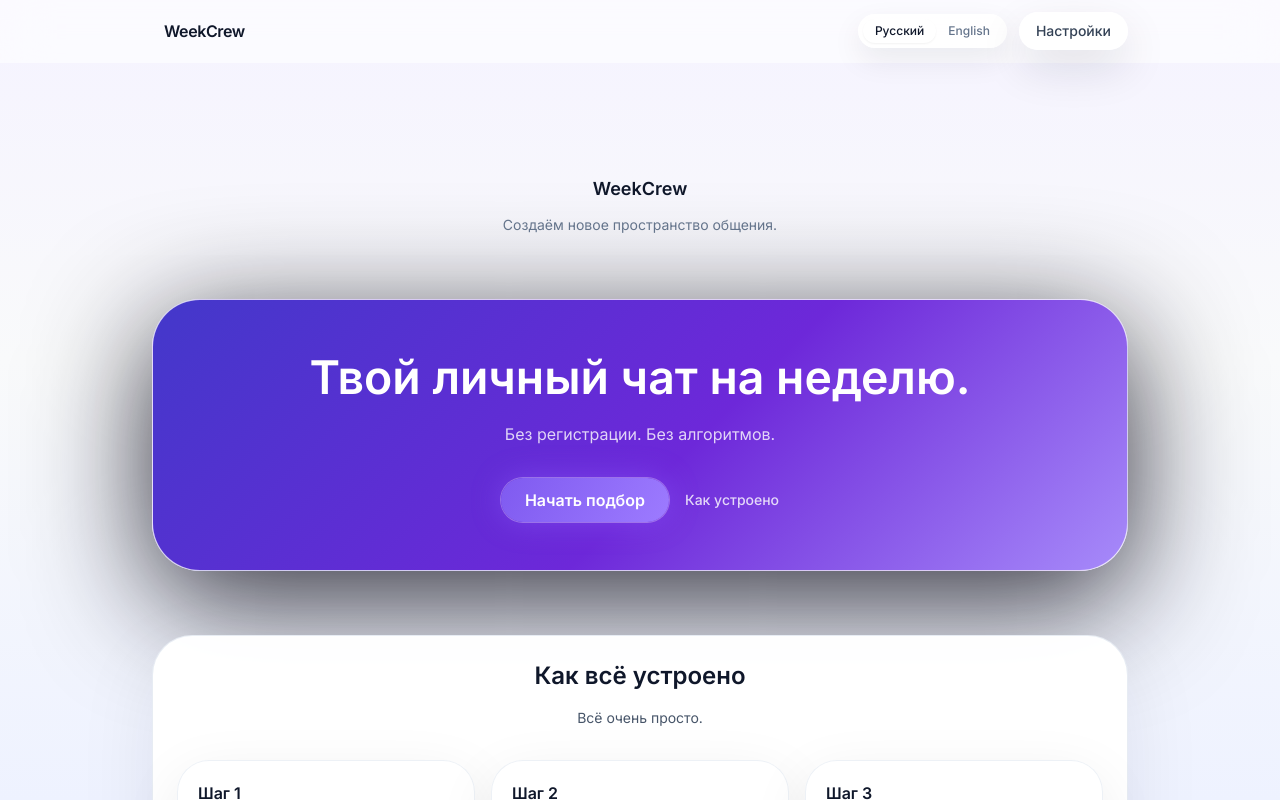
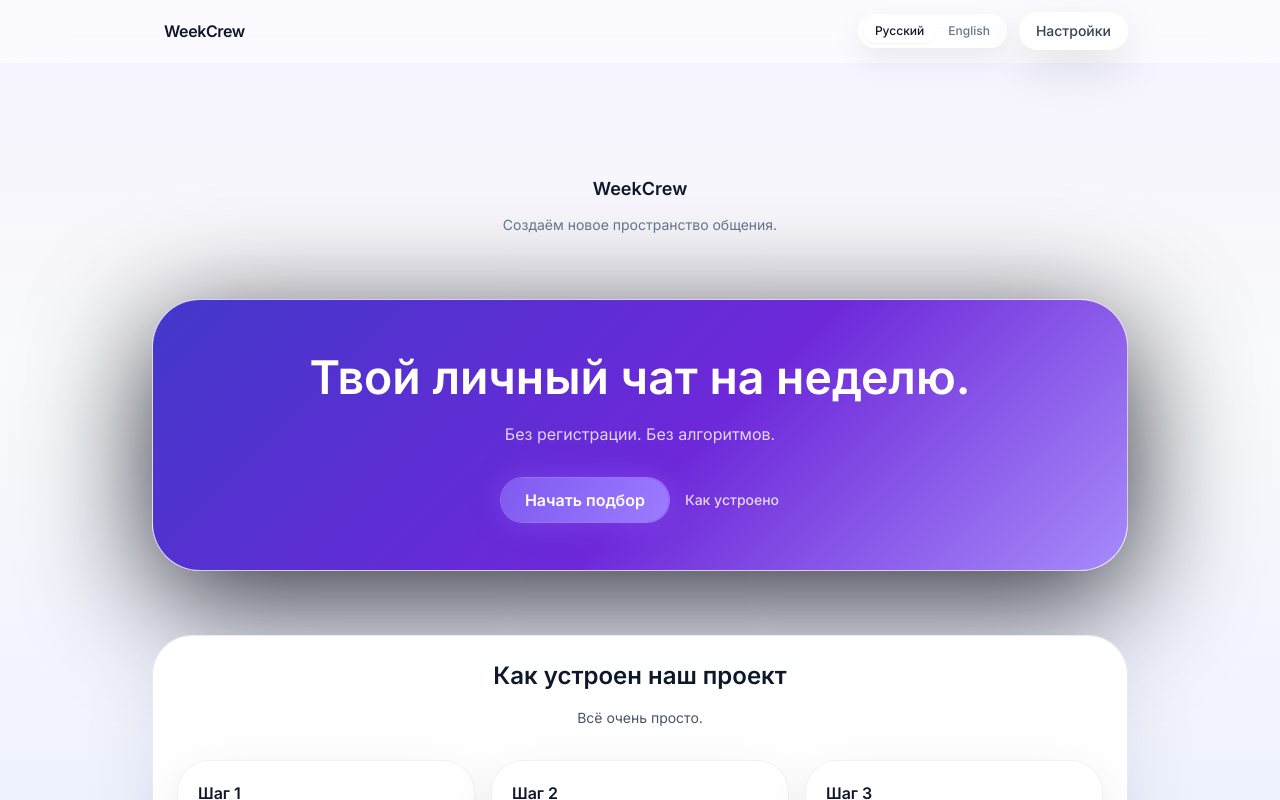
Before and after one commit to QuantumKeyUYU/WeekCrew, a Next.js app: page / in a window 1280 px wide. Shown: the top 800 px of the page. Built offline with nearby package versions, Linux system fonts and the light colour scheme; no server answers.

Commit message:
Update landing how title copy

```diff
--- a/src/i18n/copy.ts
+++ b/src/i18n/copy.ts
@@ -14,7 +14,7 @@ export const copy = {
     landing_more_link: 'Как устроено',
     landing_go_to_circle: 'У меня уже есть круг',
     landing_test_mode_hint: 'Пока WeekCrew работает в тестовом режиме: сообщения живут только на этом устройстве.',
-    landing_how_title: 'Как всё устроено',
+    landing_how_title: 'Как устроен наш проект',
     landing_how_subtitle: 'Всё очень просто.',
     landing_step_one_title: 'Шаг 1',
     landing_step_one_description:
@@ -331,7 +331,7 @@ export const copy = {
     landing_more_link: 'How it works',
     landing_go_to_circle: 'Go to my circle',
     landing_test_mode_hint: 'WeekCrew is in test mode: messages stay only on this device.',
-    landing_how_title: 'How it works',
+    landing_how_title: 'How our project works',
     landing_how_subtitle: 'It’s very simple.',
     landing_step_one_title: 'Step 1',
     landing_step_one_description:
```
